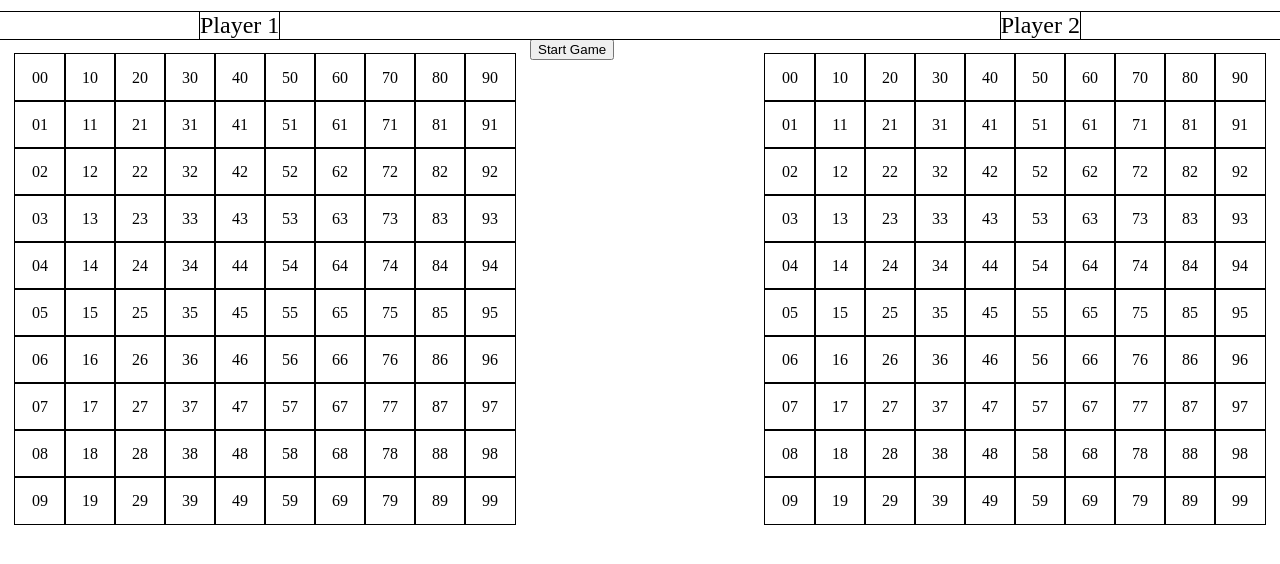
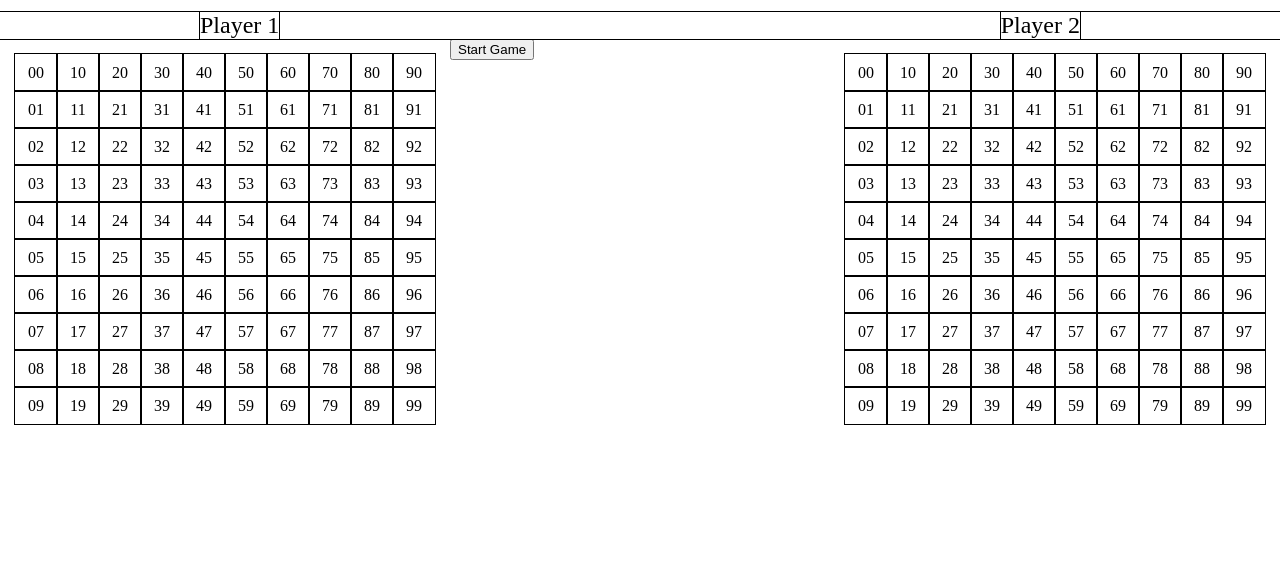
Before and after one commit to osechi3/battleship, a website built with webpack: page src/index.html in a window 1280 px wide. Shown: the part 60-624 px from the top of the page. Built offline with nearby package versions, Linux system fonts and the light colour scheme; what pubsub-js would draw is missing.

Commit message:
Changing the size of the grids

```diff
--- a/src/style.css
+++ b/src/style.css
@@ -11,8 +11,8 @@
   display: flex;
   flex-wrap: wrap;
 
-  width: 500px;
-  height: 470px;
+  width: 420px;
+  height: 370px;
   margin: 15px;
 
   outline: 1px solid;
@@ -28,7 +28,7 @@
   justify-content: center;
   align-items: center;
 
-  width: 50px;
+  width: 42px;
 
   outline: 1px solid;
 }
```
